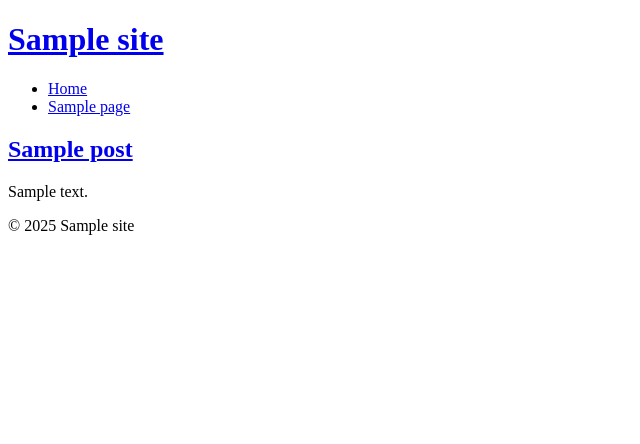
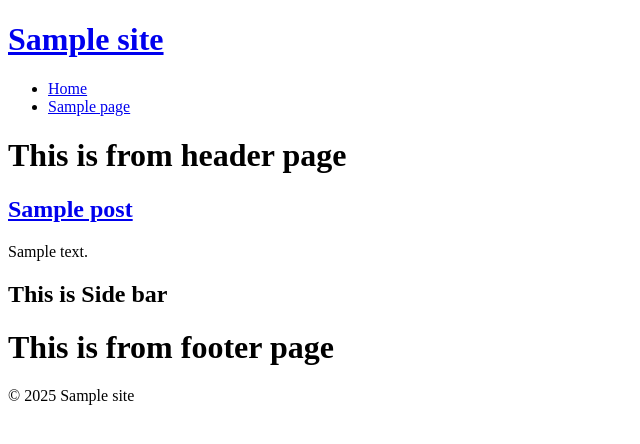
Before and after one commit to rajjubajra/ywtheme-wordpress, a WordPress theme: template index.php in a window 1280 px wide. Shown: the top 444 px of the page, without its empty margins (0-640 px from the left). Run offline with PHP 8.4 and a stand-in for WordPress, Linux system fonts and the light colour scheme; the site name, menu and one post (Sample post) are stand-ins, and other content is empty.

Commit message:
new test theme created

```diff
--- a/footer.php
+++ b/footer.php
@@ -1,4 +1,5 @@
 </div> <!-- /.content-area -->
+<h1>This is from footer page</h1>
     <footer class="site-footer">
         <p>&copy; <?php echo date('Y'); ?> <?php bloginfo('name'); ?></p>
     </footer>
--- a/header.php
+++ b/header.php
@@ -18,3 +18,4 @@
         </nav>
     </header>
     <div class="content-area">
+        <h1>This is from header page</h1
--- a/sidebar.php
+++ b/sidebar.php
@@ -1,3 +1,4 @@
 <aside class="sidebar">
+    <h1>This is Side bar</h1>
     <?php dynamic_sidebar('main-sidebar'); ?>
 </aside>
--- a/style.css
+++ b/style.css
@@ -8,3 +8,6 @@ Version: 1.0
 License: GNU General Public License v2 or later
 Text Domain: yellow-website.com
 */
+body{
+    background-color: bisque;
+}
```
